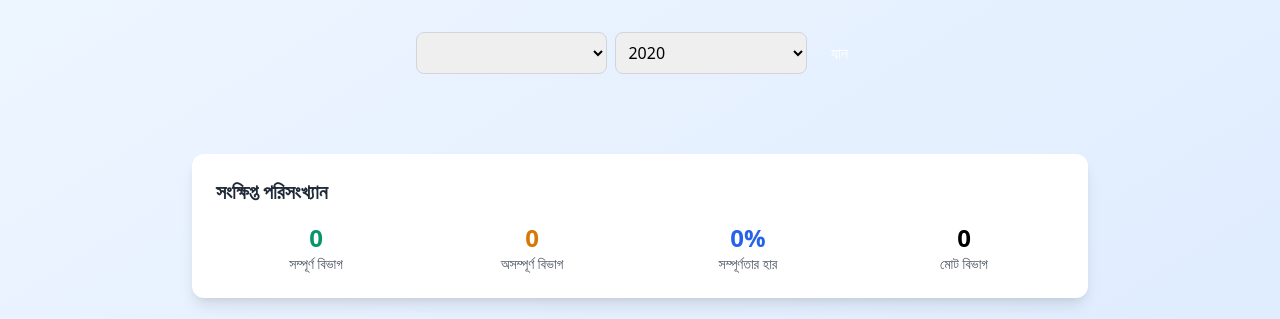
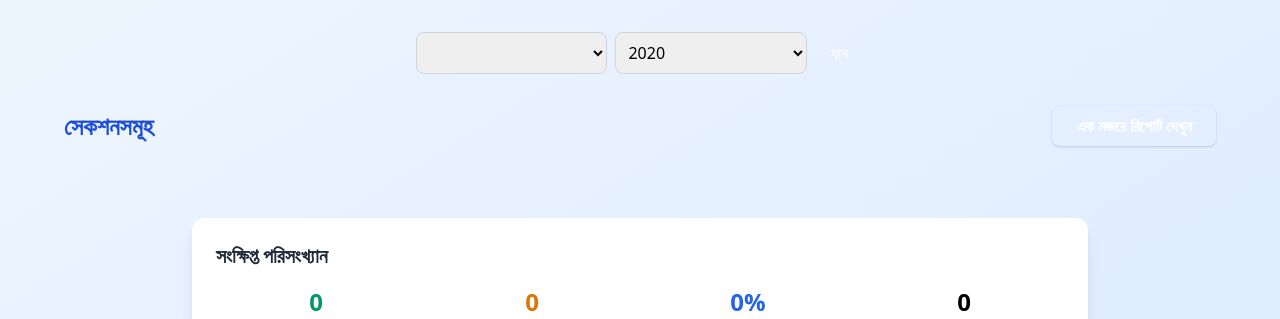
Before and after one commit to Jabir-A-H/report-submission, a Python web app: template templates/report_dashboard.html in a window 1280 px wide. Shown: the part 128-447 px from the top of the page. Run offline with Jinja, Linux system fonts and the light colour scheme; the template is opened without the code that fills it, so the values that code supplies are empty.

Commit message:
Update report_dashboard.html

```diff
--- a/templates/report_dashboard.html
+++ b/templates/report_dashboard.html
@@ -43,6 +43,10 @@
 
     <!-- Report sections grid -->
     <section class="max-w-6xl mx-auto">
+      <div class="flex flex-col md:flex-row md:items-center md:justify-between mb-6">
+        <h2 class="text-2xl font-bold text-blue-700 mb-4 md:mb-0">সেকশনসমূহ</h2>
+        <a href="/report_at_a_glance?month={{ month }}&year={{ year }}" class="inline-block px-6 py-2 bg-cyan-700 text-white rounded-lg shadow hover:bg-cyan-800 transition font-semibold">এক নজরে রিপোর্ট দেখুন</a>
+      </div>
       <div class="grid grid-cols-1 md:grid-cols-2 lg:grid-cols-3 gap-6">
         {% for section in sections %}
         <div class="bg-white rounded-xl shadow-lg overflow-hidden hover:shadow-xl transition-shadow duration-300 animate-fade-in">
@@ -73,7 +77,7 @@
         </div>
         {% endfor %}
       </div>
-    </div>
+    </section>
 
     <!-- Summary stats -->
     <section class="max-w-4xl mx-auto mt-12">
```
